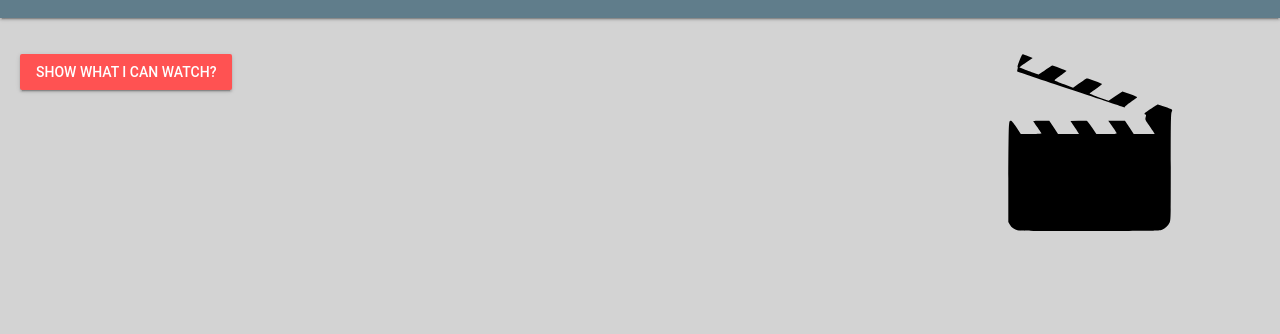
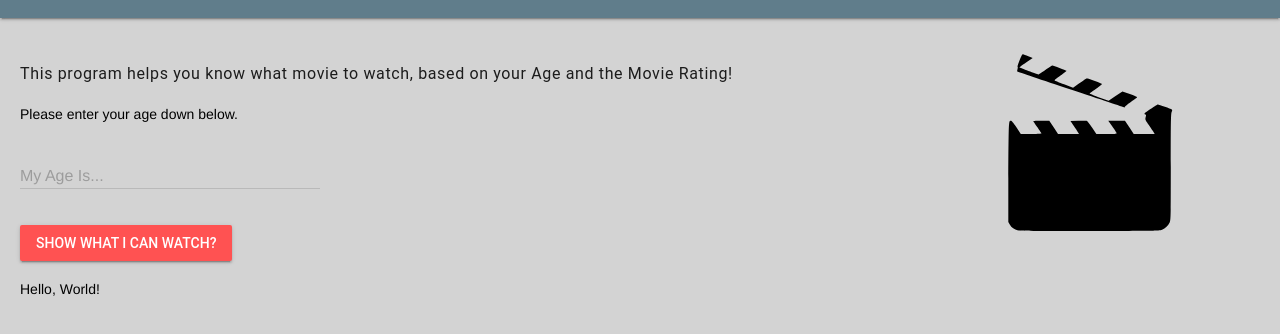
Before and after one commit to sam-corbett/ICS2O-Unit5-03-JS, a plain HTML site: page index.html in a window 1280 px wide. Both pictures are taken after a click on the button "SHOW WHAT I CAN WATCH?". Shown: the part 46-380 px from the top of the page. Drawn offline with nearby package versions, Linux system fonts and the light colour scheme.

Commit message:
change in script.js and added numeric text-field!

```diff
--- a/index.html
+++ b/index.html
@@ -60,6 +60,16 @@
           width="25%"
           height="25%"
         />
+        <h6>This program helps you know what movie to watch, based on your Age and the Movie Rating!</h6>
+        <p>Please enter your age down below.</p>
+        <!-- Numeric Textfield with Floating Label -->
+<form action="#">
+  <div class="mdl-textfield mdl-js-textfield mdl-textfield--floating-label">
+    <input class="mdl-textfield__input" type="text" pattern="-?[0-9]*(\.[0-9]+)?" id="ageValue">
+    <label class="mdl-textfield__label" for="ageValue">My Age Is...</label>
+    <span class="mdl-textfield__error">Input is not a number!</span>
+  </div>
+</form>
         <p></p>
         <!-- Raised button with ripple -->
         <button
--- a/js/script.js
+++ b/js/script.js
@@ -19,5 +19,5 @@ if (navigator.serviceWorker) {
  * This function displays an alert.
  */
 function myButtonClicked() {
-  document.getElementById("hello-world").innerHTML = "<p>Hello, World!</p>"
+  document.getElementById("movie-desiding-button").innerHTML = "<p>Hello, World!</p>"
 }
```
